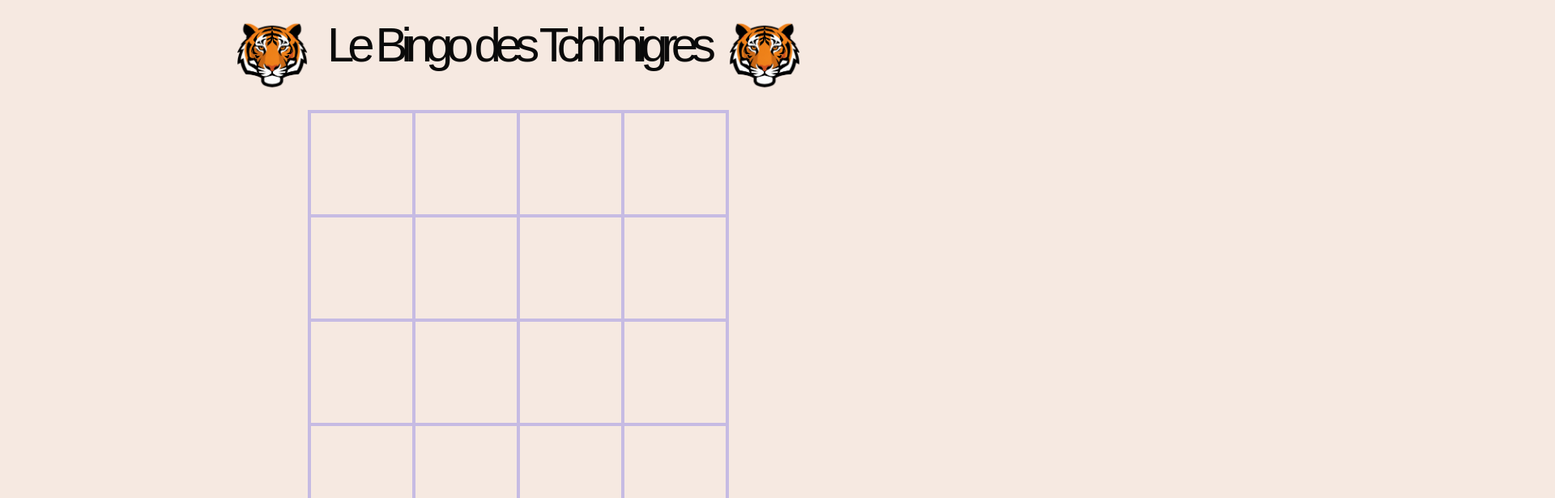
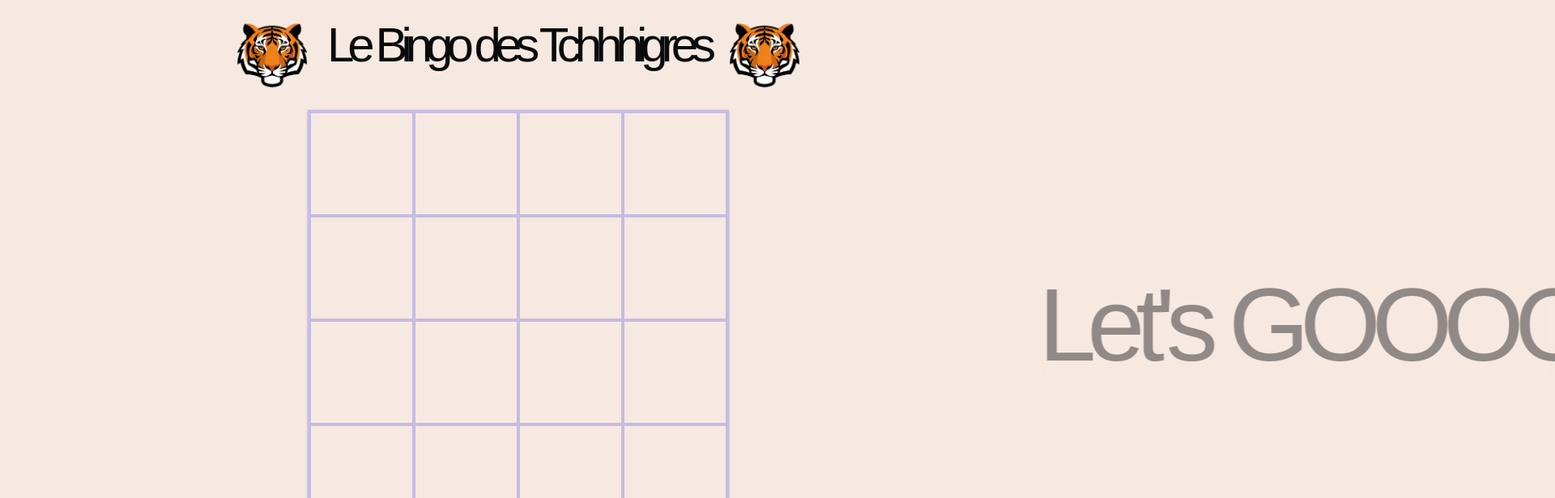
Before and after one commit to LoiseauB/bingo, a React (Vite) app: page / in a window 1280 px wide. Both pictures are taken after a click on the button "Let's go !". Shown: the top 616 px of the page at 81% size, 1920 px wide, since content can reach past the window. Built offline with nearby package versions, Linux system fonts and the light colour scheme; a web font is replaced by a local one.

Commit message:
style: start playing annimation

```diff
--- a/src/components/Bingo.tsx
+++ b/src/components/Bingo.tsx
@@ -17,6 +17,8 @@ import {
   SelectValue,
 } from "./ui/select";
 
+import { AnimatePresence, motion } from "motion/react";
+
 import tiger from "@/assets/tiger_icon.svg";
 import { useState } from "react";
 
@@ -27,6 +29,7 @@ const Bingo = () => {
   const dispatch = useAppDispatch();
 
   const [textAreaLength, setTextAreaLength] = useState<number[]>([]);
+  const [isAnimated, setIsAnimated] = useState(false);
 
   const handleTitle = (index: number, title: string) => {
     if (title.length <= 0) return;
@@ -49,7 +52,7 @@ const Bingo = () => {
   };
 
   return (
-    <section className="size-full flex flex-col items-center gap-10">
+    <section className="relative size-full flex flex-col items-center gap-10">
       {!isPlaying && (
         <Select onValueChange={(value) => handleSize(Number(value))}>
           <SelectTrigger className="w-45">
@@ -65,7 +68,7 @@ const Bingo = () => {
       )}
       <section
         className={clsx(
-          "grid w-11/12 md:w-9/12 lg:w-5/12 2xl:w-4/12 3xl:w-7/12 aspect-square bg-secondary gap-1 p-1",
+          "grid w-11/12 md:w-9/12 lg:w-5/12 2xl:w-4/12 3xl:w-7/12 aspect-square bg-secondary gap-1 p-1 shadow-2xl shadow-accent",
           {
             "grid-cols-4": cardsNumber === 16,
             "grid-cols-3": cardsNumber === 9,
@@ -98,10 +101,13 @@ const Bingo = () => {
               </p>
             ) : (
               <textarea
-                className={clsx("size-full text-center font-semibold p-1 md:p-2", {
-                  "text-sm xl:text-2xl": textAreaLength[index] <= 11,
-                  "text-xs xl:text-lg": textAreaLength[index] > 11,
-                })}
+                className={clsx(
+                  "size-full text-center font-semibold p-1 md:p-2",
+                  {
+                    "text-sm xl:text-2xl": textAreaLength[index] <= 11,
+                    "text-xs xl:text-lg": textAreaLength[index] > 11,
+                  },
+                )}
                 onBlur={(e) => handleTitle(index, e.target.value)}
                 onChange={(e) =>
                   handleChangeLength(index, e.target.value.length)
@@ -113,7 +119,13 @@ const Bingo = () => {
       </section>
       <div className="flex flex-col gap-6">
         {!isPlaying && (
-          <Button size="lg" onClick={() => dispatch(setIsPlaying())}>
+          <Button
+            size="lg"
+            onClick={() => {
+              dispatch(setIsPlaying());
+              setIsAnimated(true);
+            }}
+          >
             Let's go !
           </Button>
         )}
@@ -126,6 +138,21 @@ const Bingo = () => {
           Nouveau bingo
         </Button>
       </div>
+      <AnimatePresence>
+        {isAnimated && isPlaying && (
+          <div className="absolute top-2/7 py-8 w-screen">
+            <motion.p
+              initial={{ opacity: 0, x: -2000 }}
+              animate={{ opacity: 1, x: "45%", transition: { duration: 2 } }}
+              exit={{ opacity: 0, x: 2000, transition: { duration: 2 }  }}
+              onAnimationComplete={() => setIsAnimated(false)}
+              className="font-title text-center text-5xl md:text-7xl xl:text-9xl tracking-[-0.5rem] xl:tracking-[-0.7rem] leading-none backdrop-blur-sm size-fit"
+            >
+              Let's GOOOO !
+            </motion.p>
+          </div>
+        )}
+      </AnimatePresence>
     </section>
   );
 };
--- a/src/components/Layout.tsx
+++ b/src/components/Layout.tsx
@@ -2,14 +2,22 @@ import tigre from "@/assets/tigre.png";
 
 const Layout = ({ children }: { children: React.ReactNode }) => {
   return (
-    <div className="flex flex-col h-screen justify-between">
+    <div className="relative flex flex-col h-screen justify-between">
       <header className="relative flex justify-center px-4">
         <div className="flex items-center gap-4 xl:gap-6">
-          <img src={tigre} alt="tigre" className="size-16 xl:size-22 mt-6 max-xs:-me-10" />
+          <img
+            src={tigre}
+            alt="tigre"
+            className="size-16 xl:size-22 mt-6 max-xs:-me-10"
+          />
           <h1 className="font-title text-4xl md:text-5xl lg:text-6xl xl:text-6xl 2xl:text-7xl tracking-[-0.3rem] xl:tracking-[-0.5rem] leading-none max-sm:text-center">
             Le Bingo des Tchhhigres
           </h1>
-          <img src={tigre} alt="tigre" className="size-16 xl:size-22 mt-6 max-xs:-ms-10" />
+          <img
+            src={tigre}
+            alt="tigre"
+            className="size-16 xl:size-22 mt-6 max-xs:-ms-10"
+          />
         </div>
       </header>
       <main className="relative px-4 py-6 mb-auto">{children}</main>
```
